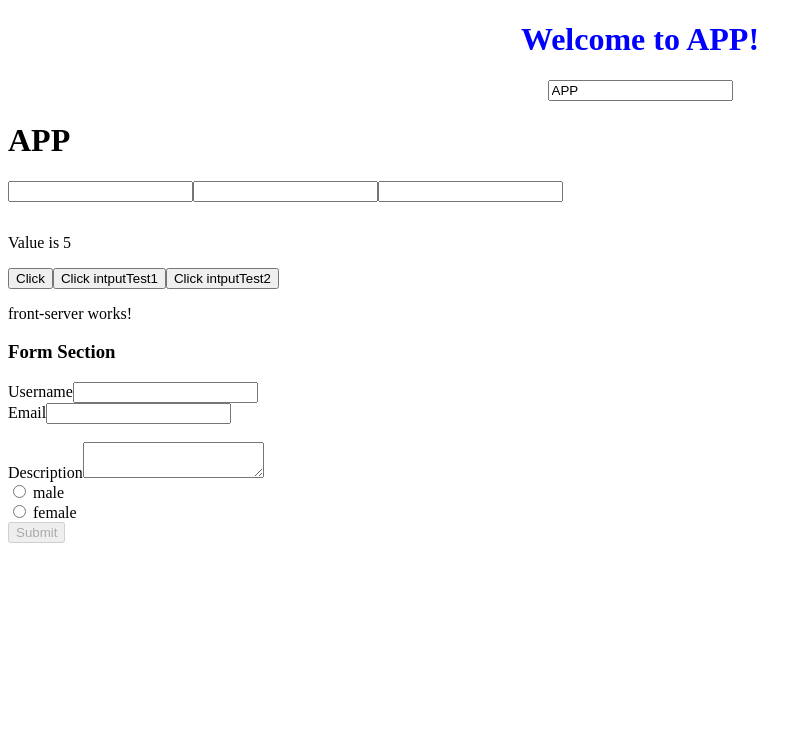
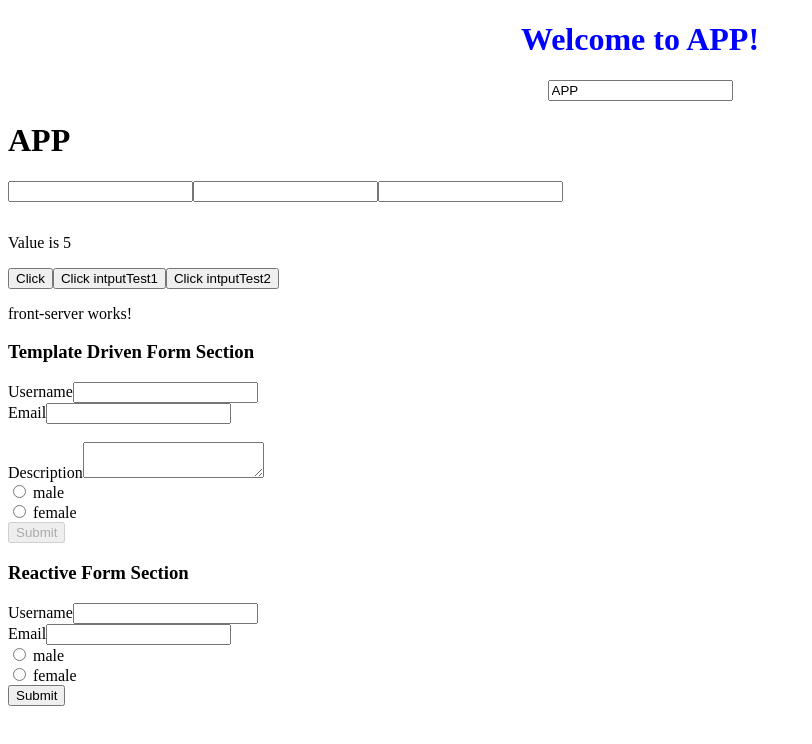
Before and after one commit to ahsanhabib91/learning-angular-theBasics, an Angular app: page / in a window 1280 px wide. Shown: the top 744 px of the page, without its empty margins (0-812 px from the left). Built offline with nearby package versions, Linux system fonts and the light colour scheme.

Commit message:
Set Basic Reactive Form

```diff
--- a/src/app/app.component.html
+++ b/src/app/app.component.html
@@ -8,8 +8,7 @@
 <app-server [srvElement]="title"></app-server>
 <app-front-server></app-front-server>
 <app-template-driven-form-approach></app-template-driven-form-approach>
-
-
+<app-reactive-form-approach></app-reactive-form-approach>
 
 
 <!--<div app-server></div>-->
--- a/src/app/components/reactive-form-approach/reactive-form-approach.component.html
+++ b/src/app/components/reactive-form-approach/reactive-form-approach.component.html
@@ -1,3 +1,20 @@
-<p>
-  reactive-form-approach works!
-</p>
+<h3> Reactive Form Section </h3>
+<!--Reactive Form Testing Starts-->
+<form>
+    <label for="username">Username</label>
+    <input type="text" id="username" name="username">
+    <br>
+    <label for="email">Email</label>
+    <input type="text" id="email" name="email">
+
+    <br>
+    <div *ngFor="let gender of genders">
+        <label>
+            <input type="radio" name="gender" ngModel [value]="gender" required>
+            {{ gender }}
+        </label>
+    </div>
+    <button type="submit">Submit</button>
+</form>
+
+<!--Reactive Form Testing Ends-->
--- a/src/app/components/reactive-form-approach/reactive-form-approach.component.ts
+++ b/src/app/components/reactive-form-approach/reactive-form-approach.component.ts
@@ -6,10 +6,10 @@ import { Component, OnInit } from '@angular/core';
   styleUrls: ['./reactive-form-approach.component.css']
 })
 export class ReactiveFormApproachComponent implements OnInit {
+    genders: string[] = ['male', 'female'];
+    constructor() { }
 
-  constructor() { }
-
-  ngOnInit() {
-  }
+    ngOnInit() {
+    }
 
 }
--- a/src/app/components/template-driven-form-approach/template-driven-form-approach.component.html
+++ b/src/app/components/template-driven-form-approach/template-driven-form-approach.component.html
@@ -1,4 +1,4 @@
-<h3> Form Section </h3>
+<h3> Template Driven Form Section </h3>
 <!--Template Driven Form Testing Startmodus-->
 <form (ngSubmit)="onSubmit(f)" #f="ngForm">
     <div id="user-data" ngModelGroup="userData" #userData="ngModelGroup">
```
